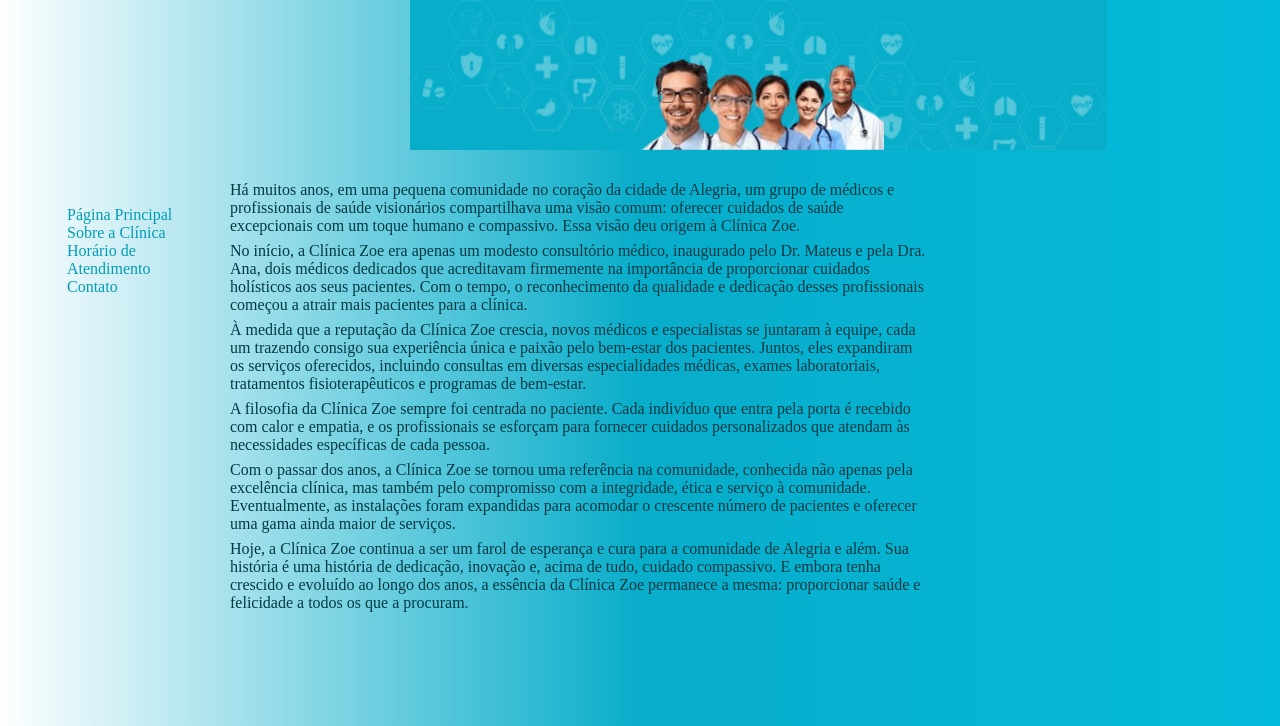
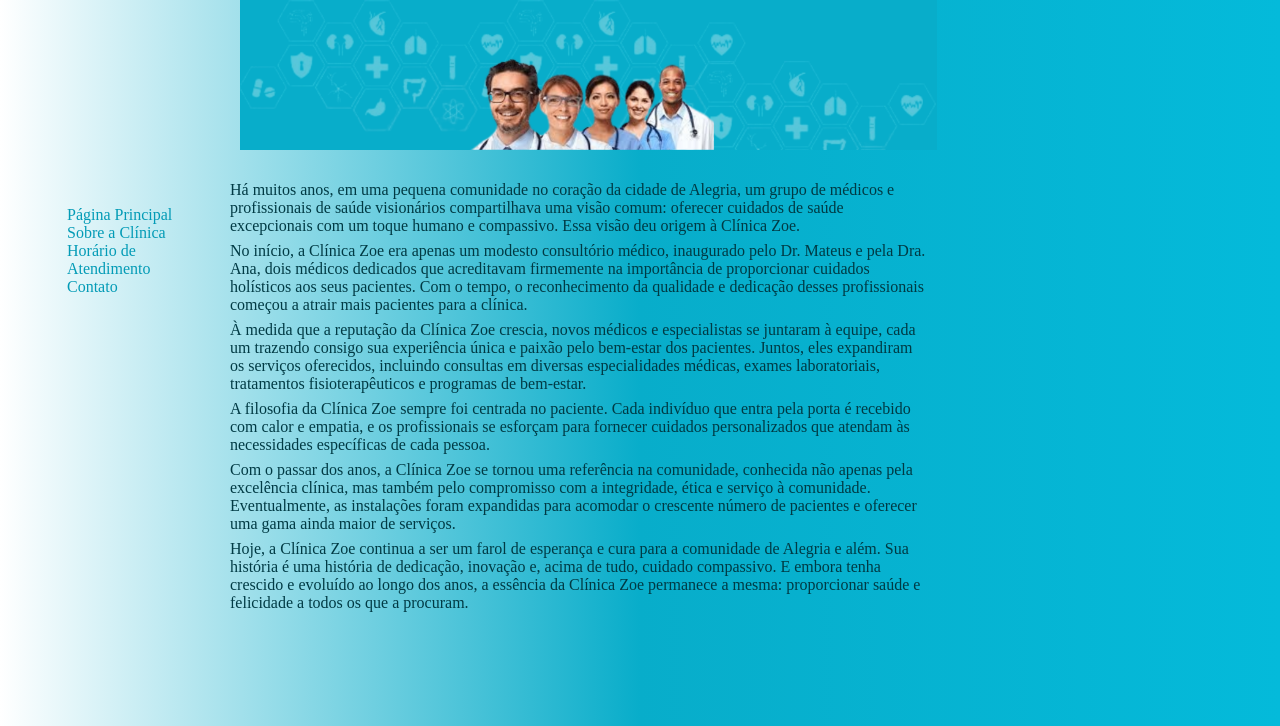
Before and after one commit to devCarlosrodrigues91/Introdu-oemHTML_DIO, a plain HTML site: page Desafio 2, Site completo/Sobre.html in a window 1280 px wide. Shown: the top 726 px of the page. Drawn offline with Linux system fonts and the light colour scheme.

Commit message:
ajuste de erro

```diff
--- a/Desafio 2, Site completo/base.css
+++ b/Desafio 2, Site completo/base.css
@@ -43,7 +43,7 @@ a:visited{
     color: #039bb6;
 }
 .header {
-    position: ;
+    position: relative;
     right: 170px;
     min-width:150px;
 }
```
